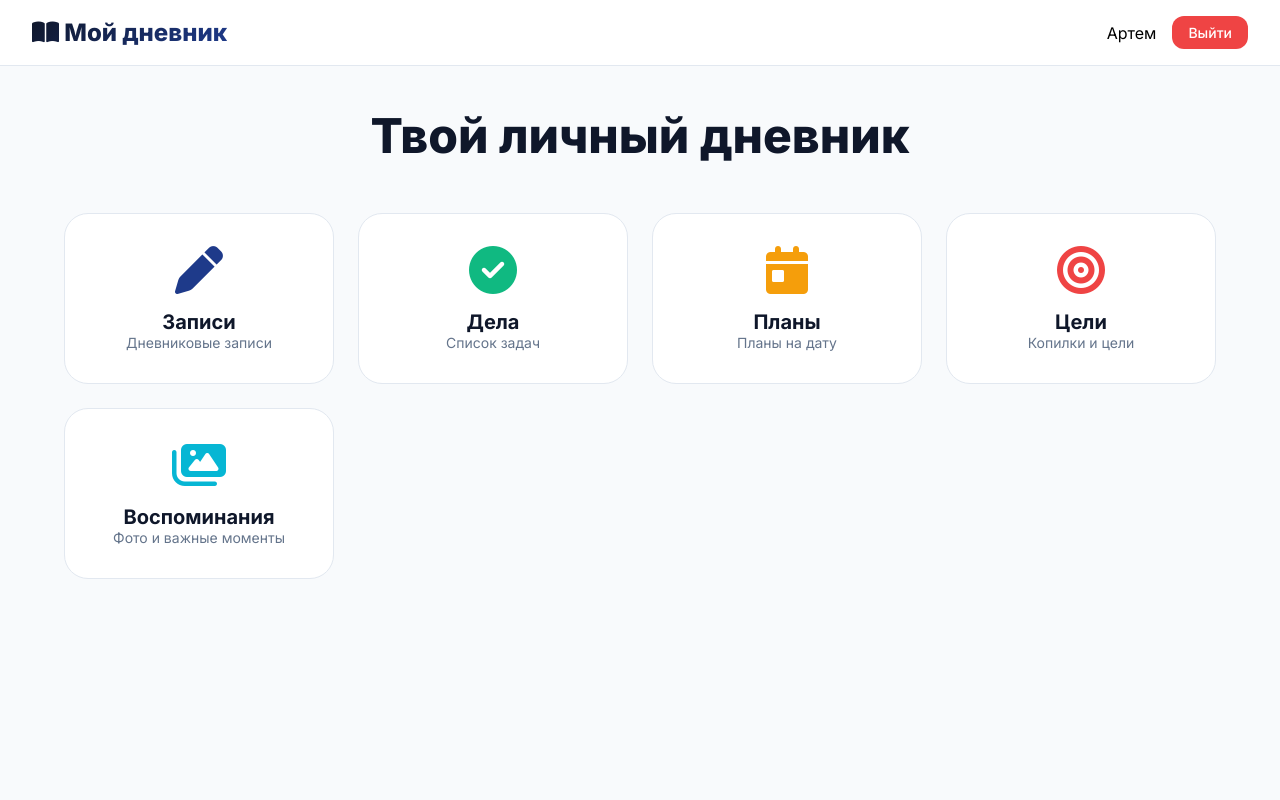
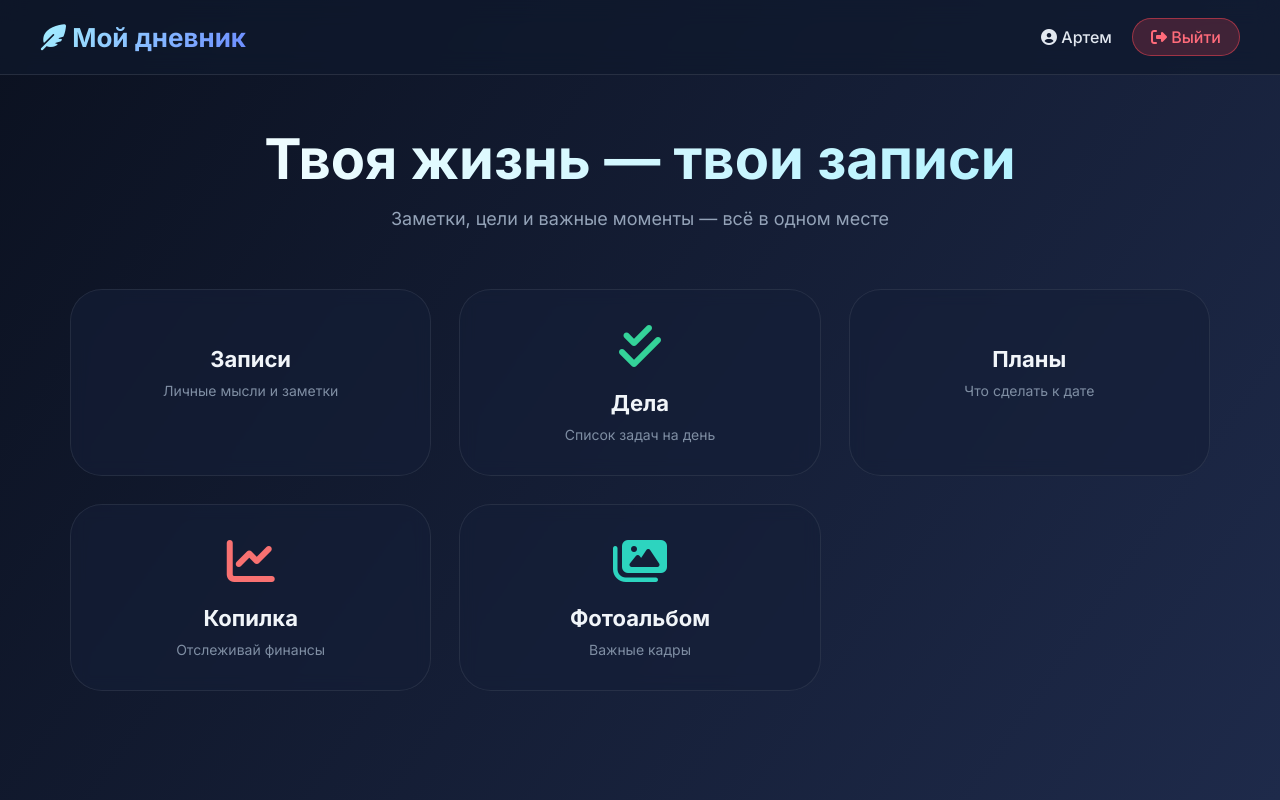
Before and after one commit to artemaas76/praktica_sait, a Flask app: page / in a window 1280 px wide. Run offline with Flask 3, Linux system fonts and the light colour scheme; a user stored in the database is signed in.

Commit message:
Update index.html

```diff
--- a/templates/index.html
+++ b/templates/index.html
@@ -2,65 +2,145 @@
 <html lang="ru">
 <head>
     <meta charset="UTF-8">
-    <title>Дневник</title>
-    <link href="https://fonts.googleapis.com/css2?family=Inter:wght@300;400;500;600;700;800&display=swap" rel="stylesheet">
+    <title>Личный дневник</title>
+    <link href="https://fonts.googleapis.com/css2?family=Inter:opsz,wght@14..32,300;14..32,400;14..32,500;14..32,600;14..32,700&display=swap" rel="stylesheet">
     <link rel="stylesheet" href="https://cdnjs.cloudflare.com/ajax/libs/font-awesome/6.4.0/css/all.min.css">
     <style>
-        * { margin: 0; padding: 0; box-sizing: border-box; font-family: 'Inter', sans-serif; }
-        body { background: #f8fafc; }
-        .navbar {
-            background: white;
-            border-bottom: 1px solid #e2e8f0;
-            padding: 16px 32px;
+        * {
+            margin: 0;
+            padding: 0;
+            box-sizing: border-box;
+        }
+        body {
+            font-family: 'Inter', sans-serif;
+            background: linear-gradient(125deg, #0B1120 0%, #1E2A4A 100%);
+            min-height: 100vh;
+        }
+        .glass-nav {
+            background: rgba(15, 25, 45, 0.7);
+            backdrop-filter: blur(12px);
+            border-bottom: 1px solid rgba(255,255,255,0.1);
+            padding: 18px 40px;
             display: flex;
             justify-content: space-between;
             align-items: center;
         }
-        .logo { font-size: 24px; font-weight: 800; background: linear-gradient(135deg, #0f172a, #1e3a8a); -webkit-background-clip: text; -webkit-text-fill-color: transparent; }
-        .user-info { display: flex; align-items: center; gap: 16px; }
-        .logout-btn { background: #ef4444; color: white; padding: 8px 16px; border-radius: 12px; text-decoration: none; font-size: 14px; font-weight: 500; }
-        .container { max-width: 1200px; margin: 0 auto; padding: 40px 24px; }
-        .welcome { text-align: center; margin-bottom: 48px; }
-        .welcome h1 { font-size: 48px; font-weight: 800; color: #0f172a; }
-        .grid { display: grid; grid-template-columns: repeat(auto-fit, minmax(250px, 1fr)); gap: 24px; }
+        .logo {
+            font-size: 26px;
+            font-weight: 700;
+            background: linear-gradient(125deg, #A5F0FF, #6C8CFF);
+            -webkit-background-clip: text;
+            background-clip: text;
+            color: transparent;
+        }
+        .user-section {
+            display: flex;
+            align-items: center;
+            gap: 20px;
+        }
+        .username {
+            color: #E2E8F0;
+            font-weight: 500;
+        }
+        .logout-btn {
+            background: rgba(255,70,85,0.2);
+            border: 1px solid rgba(255,70,85,0.5);
+            color: #FF6B7A;
+            padding: 8px 18px;
+            border-radius: 40px;
+            text-decoration: none;
+            font-weight: 500;
+            transition: all 0.2s;
+        }
+        .logout-btn:hover {
+            background: rgba(255,70,85,0.4);
+        }
+        .container {
+            max-width: 1200px;
+            margin: 0 auto;
+            padding: 50px 30px;
+        }
+        .hero {
+            text-align: center;
+            margin-bottom: 60px;
+        }
+        .hero h1 {
+            font-size: 56px;
+            font-weight: 800;
+            background: linear-gradient(125deg, #FFFFFF, #A5F0FF);
+            -webkit-background-clip: text;
+            background-clip: text;
+            color: transparent;
+            margin-bottom: 15px;
+        }
+        .hero p {
+            color: #94A3B8;
+            font-size: 18px;
+        }
+        .grid {
+            display: grid;
+            grid-template-columns: repeat(auto-fit, minmax(280px, 1fr));
+            gap: 28px;
+        }
         .card {
-            background: white;
-            border-radius: 24px;
+            background: rgba(20, 30, 55, 0.6);
+            backdrop-filter: blur(8px);
+            border: 1px solid rgba(255,255,255,0.08);
+            border-radius: 32px;
             padding: 32px 24px;
             text-align: center;
+            transition: all 0.25s ease;
             text-decoration: none;
-            transition: all 0.3s;
-            border: 1px solid #e2e8f0;
         }
-        .card:hover { transform: translateY(-8px); border-color: #1e3a8a; }
-        .card i { font-size: 48px; margin-bottom: 16px; }
-        .card h3 { font-size: 20px; font-weight: 700; color: #0f172a; }
-        .card p { font-size: 14px; color: #64748b; }
-        .icon-notes { color: #1e3a8a; }
-        .icon-tasks { color: #10b981; }
-        .icon-plans { color: #f59e0b; }
-        .icon-goals { color: #ef4444; }
-        .icon-memories { color: #06b6d4; }
+        .card:hover {
+            transform: translateY(-6px);
+            background: rgba(30, 45, 75, 0.7);
+            border-color: rgba(100, 140, 255, 0.4);
+        }
+        .card i {
+            font-size: 48px;
+            margin-bottom: 20px;
+        }
+        .card h3 {
+            color: #F1F5F9;
+            font-size: 22px;
+            margin-bottom: 10px;
+        }
+        .card p {
+            color: #7F8EA3;
+            font-size: 14px;
+        }
+        .icon-notes { color: #60A5FA; }
+        .icon-tasks { color: #34D399; }
+        .icon-plans { color: #FBBF24; }
+        .icon-goals { color: #F87171; }
+        .icon-memories { color: #2DD4BF; }
+        @media (max-width: 640px) {
+            .glass-nav { padding: 15px 20px; }
+            .hero h1 { font-size: 36px; }
+            .container { padding: 30px 20px; }
+        }
     </style>
 </head>
 <body>
-    <div class="navbar">
-        <div class="logo"><i class="fas fa-book-open"></i> Мой дневник</div>
-        <div class="user-info">
-            <span>{{ session.name }}</span>
-            <a href="/logout" class="logout-btn">Выйти</a>
+    <div class="glass-nav">
+        <div class="logo"><i class="fas fa-feather-alt"></i> Мой дневник</div>
+        <div class="user-section">
+            <span class="username"><i class="fas fa-user-circle"></i> {{ session.name }}</span>
+            <a href="/logout" class="logout-btn"><i class="fas fa-sign-out-alt"></i> Выйти</a>
         </div>
     </div>
     <div class="container">
-        <div class="welcome">
-            <h1>Твой личный дневник</h1>
+        <div class="hero">
+            <h1>Твоя жизнь — твои записи</h1>
+            <p>Заметки, цели и важные моменты — всё в одном месте</p>
         </div>
         <div class="grid">
-            <a href="/notes" class="card"><i class="fas fa-pen icon-notes"></i><h3>Записи</h3><p>Дневниковые записи</p></a>
-            <a href="/tasks" class="card"><i class="fas fa-check-circle icon-tasks"></i><h3>Дела</h3><p>Список задач</p></a>
-            <a href="/plans" class="card"><i class="fas fa-calendar-day icon-plans"></i><h3>Планы</h3><p>Планы на дату</p></a>
-            <a href="/goals" class="card"><i class="fas fa-bullseye icon-goals"></i><h3>Цели</h3><p>Копилки и цели</p></a>
-            <a href="/memories" class="card"><i class="fas fa-images icon-memories"></i><h3>Воспоминания</h3><p>Фото и важные моменты</p></a>
+            <a href="/notes" class="card"><i class="fas fa-pen-fade icon-notes"></i><h3>Записи</h3><p>Личные мысли и заметки</p></a>
+            <a href="/tasks" class="card"><i class="fas fa-check-double icon-tasks"></i><h3>Дела</h3><p>Список задач на день</p></a>
+            <a href="/plans" class="card"><i class="fas fa-calendar-star icon-plans"></i><h3>Планы</h3><p>Что сделать к дате</p></a>
+            <a href="/goals" class="card"><i class="fas fa-chart-line icon-goals"></i><h3>Копилка</h3><p>Отслеживай финансы</p></a>
+            <a href="/memories" class="card"><i class="fas fa-images icon-memories"></i><h3>Фотоальбом</h3><p>Важные кадры</p></a>
         </div>
     </div>
 </body>
```
